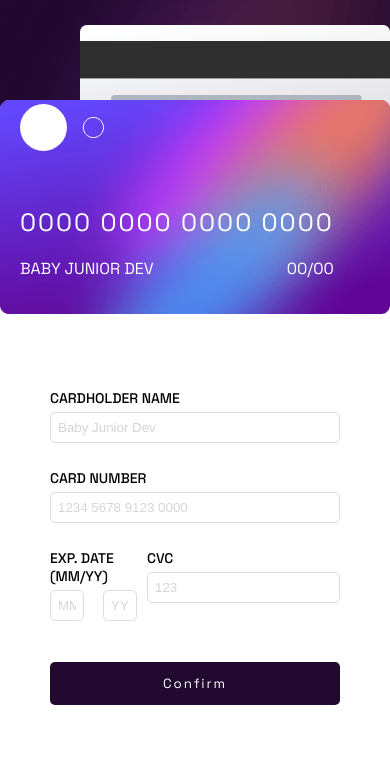
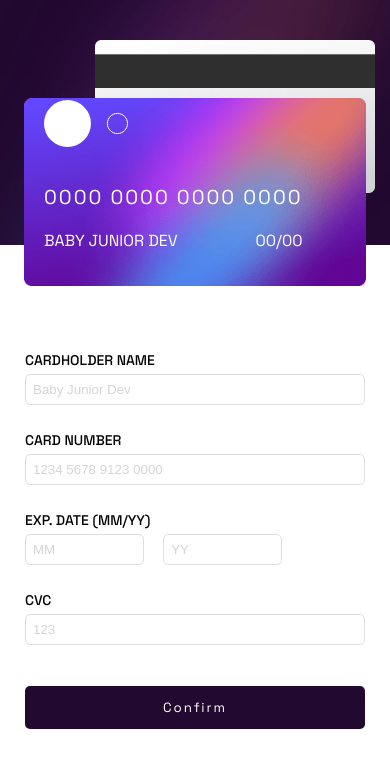
Before and after one commit to Gbbie-l/Gbbie-l.github.io, a plain HTML site: page interactive-credit-card/index.html in a window 390 px wide. Drawn offline with Linux system fonts and the light colour scheme.

Commit message:
Interactive card details form correctif responsive 1

```diff
--- a/interactive-credit-card/style.css
+++ b/interactive-credit-card/style.css
@@ -36,7 +36,7 @@ main{
 
 /*---------- CARD ----------*/
 #logo_card{
-    margin-bottom: 50px;
+    margin-bottom: 3rem;
 }
 .card_front{
     position: relative;
@@ -184,7 +184,7 @@ input:focus{
     }
     .container_form{
         width: 100%;
-        padding: 50px;
+        padding: 25px;
 
     }
 
@@ -196,19 +196,28 @@ input:focus{
         flex-direction: column-reverse;
         justify-content: center;
         align-items: center;
+        padding: 15px;
+    }
+    #logo_card{
+        margin-bottom: 2rem;
     }
     #front{
        z-index: 2;
-
+       width: 95%;
     }
     #back{
         z-index: 0;
         margin-bottom: -100px;
-
     }
-
     .container_text_card_back{
         top: 49%;
     }
 
+    #text_number_card{
+        font-size: 20px;
+    }
+    .info_validity{
+        display: block;
+    }
+
 }
```
